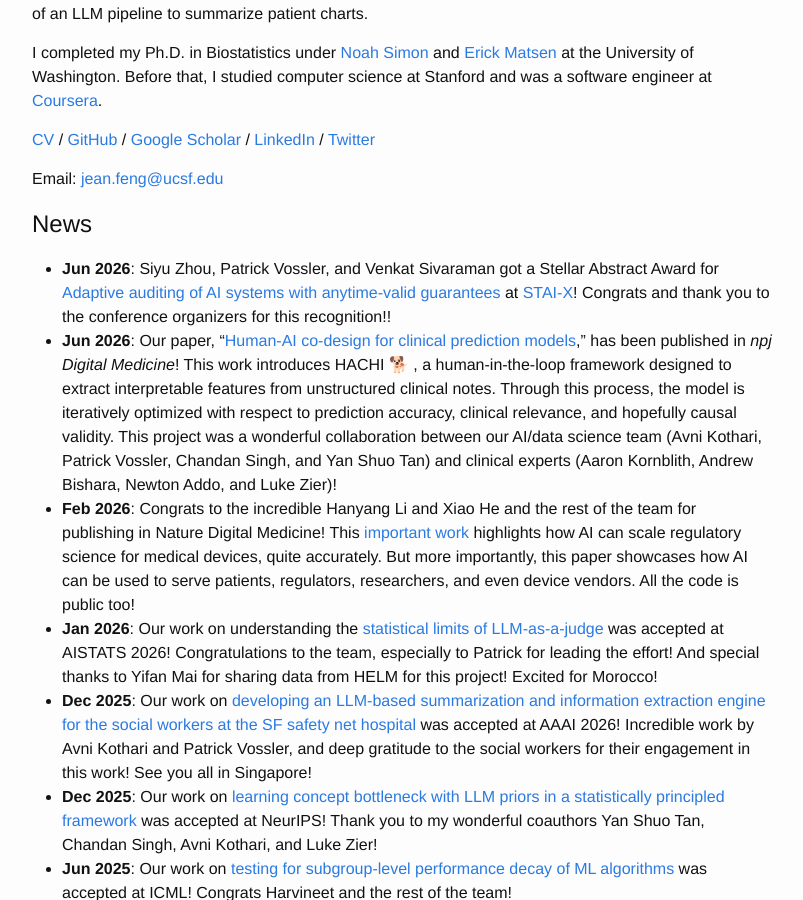
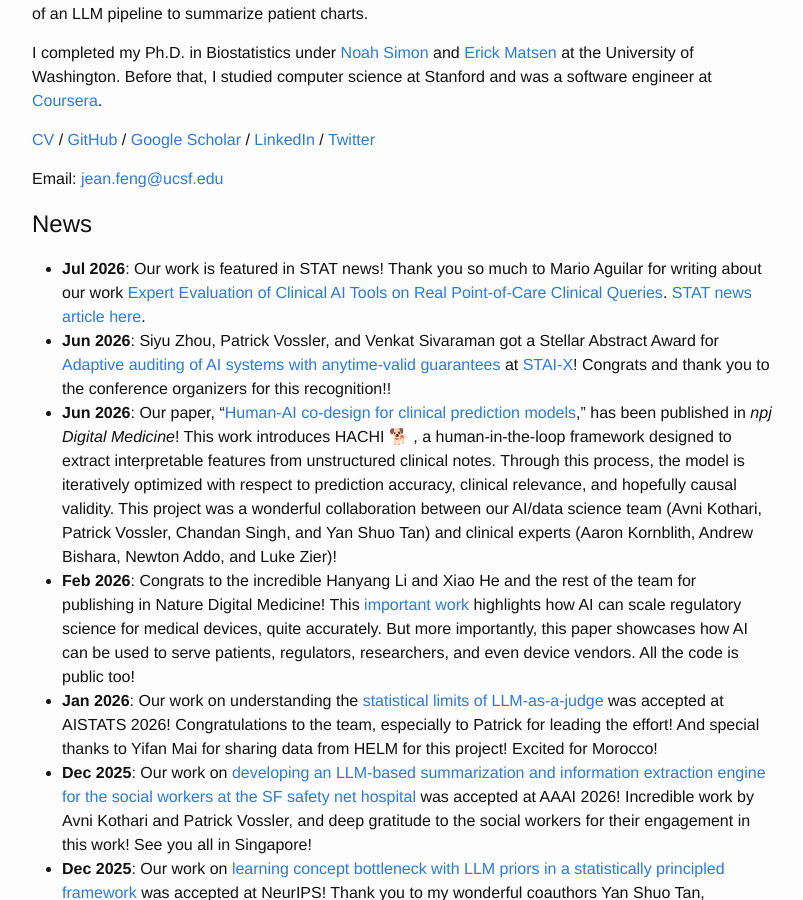
Before and after one commit to jjfeng/jjfeng.github.io, a Jekyll site: the page built from index.md, in a window 1280 px wide and 900 px high, scrolled down 495 px. Shown: the whole window, without its empty margins (238-1041 px from the left). Built offline with Jekyll 4.4.1, drawn with Linux system fonts in a browser that asks for light colours.

Commit message:
update cv and pub

```diff
--- a/index.md
+++ b/index.md
@@ -44,6 +44,7 @@ document.write("<a href='mailto:"+link+"'>"+link+"</a>")
 </script><noscript>Sorry, you need Javascript on to email.</noscript>
 
 ## News
+- **Jul 2026**: Our work is featured in STAT news! Thank you so much to Mario Aguilar for writing about our work [Expert Evaluation of Clinical AI Tools on Real Point-of-Care Clinical Queries](https://arxiv.org/abs/2606.28960). [STAT news article here](https://www.statnews.com/2026/07/09/openevidence-backs-study-that-finds-it-beats-llms-health-tech/).
 - **Jun 2026**: Siyu Zhou, Patrick Vossler, and Venkat Sivaraman got a Stellar Abstract Award for [Adaptive auditing of AI systems with anytime-valid guarantees](https://arxiv.org/abs/2605.07002) at [STAI-X](https://statsupai.org/STAIX2026/index.html)! Congrats and thank you to the conference organizers for this recognition!!
 - **Jun 2026**: Our paper, "[Human-AI co-design for clinical prediction models](https://www.nature.com/articles/s41746-026-02838-5)," has been published in *npj Digital Medicine*! This work introduces HACHI 🐕 , a human-in-the-loop framework designed to extract interpretable features from unstructured clinical notes. Through this process, the model is iteratively optimized with respect to prediction accuracy, clinical relevance, and hopefully causal validity. This project was a wonderful collaboration between our AI/data science team (Avni Kothari, Patrick Vossler, Chandan Singh, and Yan Shuo Tan) and clinical experts (Aaron Kornblith, Andrew Bishara, Newton Addo, and Luke Zier)!
 - **Feb 2026**: Congrats to the incredible Hanyang Li and Xiao He and the rest of the team for publishing in Nature Digital Medicine! This [important work](https://doi.org/10.1038/s41746-026-02353-7) highlights how AI can scale regulatory science for medical devices, quite accurately. But more importantly, this paper showcases how AI can be used to serve patients, regulators, researchers, and even device vendors. All the code is public too!
```
Also changed, not shown: 2 other files.
